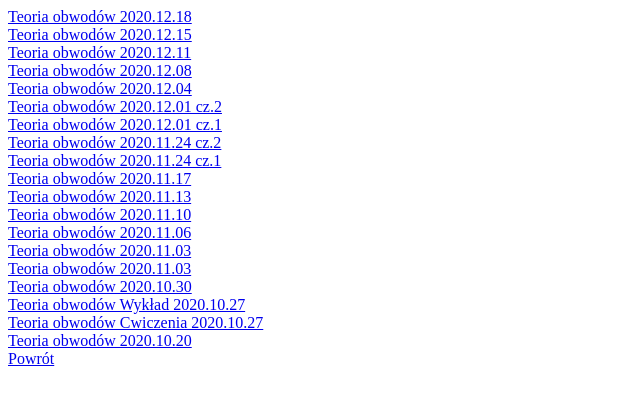
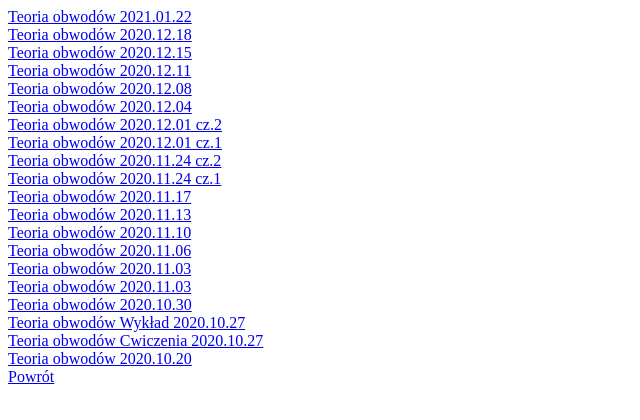
Before and after one commit to tomson3322/wyklady, a plain HTML site: page teoriaobw.html in a window 1280 px wide. Shown: the whole page, without its empty margins (0-640 px from the left). Drawn offline with Linux system fonts and the light colour scheme.

Commit message:
Update teoriaobw.html

```diff
--- a/teoriaobw.html
+++ b/teoriaobw.html
@@ -6,6 +6,8 @@
 </head>
 <body>
 
+
+<a href="https://youtu.be/ZwimERe8qhI" target="_blank">Teoria obwodów 2021.01.22</a><br>
 <a href="https://youtu.be/FlLNSst3REY" target="_blank">Teoria obwodów 2020.12.18</a><br>
 <a href="https://youtu.be/oVXNw3lerI8" target="_blank">Teoria obwodów 2020.12.15</a><br>
 <a href="https://youtu.be/Iq58zUs-90w" target="_blank">Teoria obwodów 2020.12.11</a><br>
```
